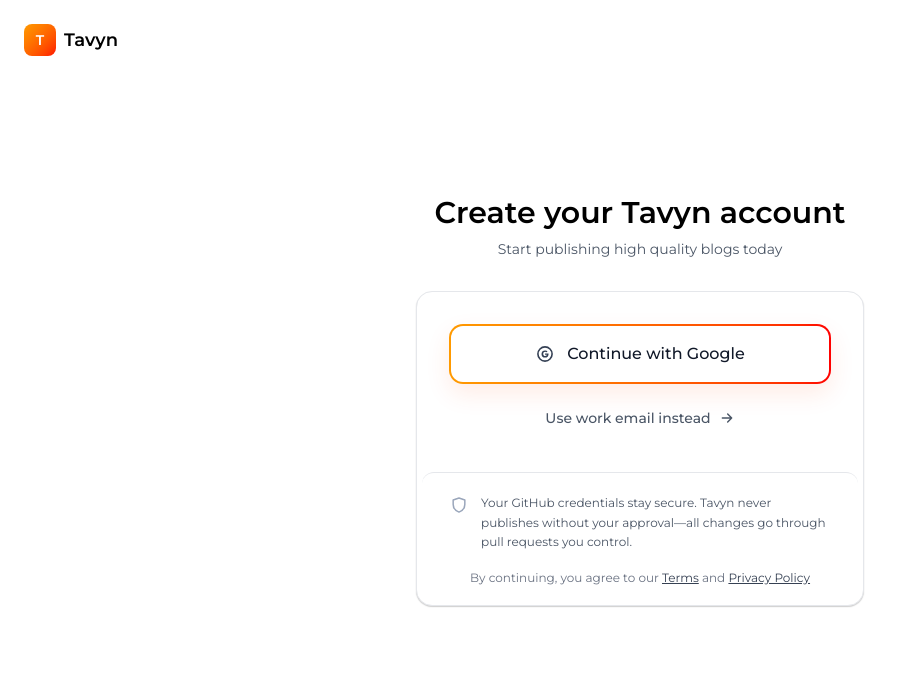
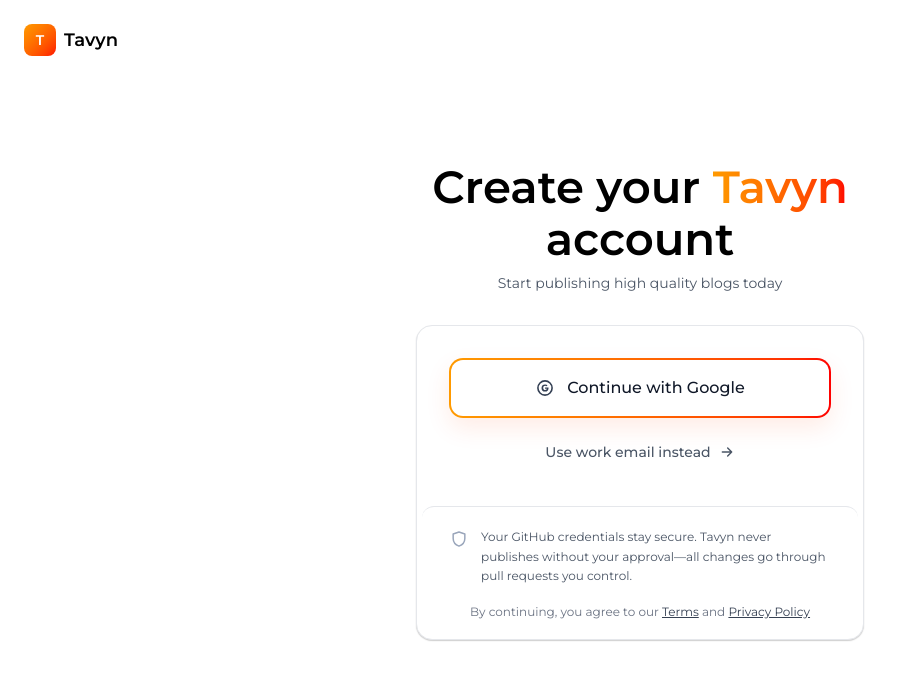
Before and after one commit to Determine06/tavyn-ux-index, a Next.js app: page /ux/sign-up/v004 in a window 1280 px wide. Shown: the top 680 px of the page, without its empty margins (0-903 px from the left). Built offline with nearby package versions, Linux system fonts and the light colour scheme.

Commit message:
Emphasize Tavyn in v004 headline

```diff
--- a/components/ux/experimental/sign-up/SignUpV004.tsx
+++ b/components/ux/experimental/sign-up/SignUpV004.tsx
@@ -42,8 +42,15 @@
 
       <section className="flex w-full max-w-[448px] flex-col items-center">
         <div className="w-full text-center">
-          <h1 className="text-[30px] font-semibold leading-9 tracking-normal">
-            Create your Tavyn account
+          <h1 className="text-[45px] font-semibold leading-[52px] tracking-normal">
+            Create your{" "}
+            <span
+              className="bg-clip-text text-transparent"
+              style={{ backgroundImage: gradient }}
+            >
+              Tavyn
+            </span>{" "}
+            account
           </h1>
           <p className="mx-auto mt-2 w-[382px] max-w-full text-center text-[14px] font-normal leading-5 tracking-normal text-[#4a5565]">
             Start publishing high quality blogs today
```
